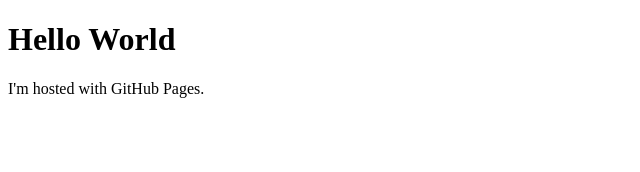
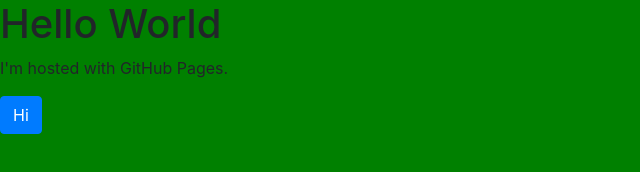
Before and after one commit to lekiy/WebPortfolio, a plain HTML site: page index.html in a window 1280 px wide. Shown: the whole page, without its empty margins (0-640 px from the left). Drawn offline with nearby package versions, Linux system fonts and the light colour scheme.

Commit message:
Added Bootstrap

```diff
--- a/index.html
+++ b/index.html
@@ -1,7 +1,16 @@
 <!DOCTYPE html>
 <html>
-<body>
-<h1>Hello World</h1>
-<p>I'm hosted with GitHub Pages.</p>
-</body>
+    <head>
+
+        <link rel="stylesheet" type="text/css" href="node_modules/bootstrap/dist/css/bootstrap.min.css">
+        <link rel="stylesheet" href="main.css">
+        <script src="main.js"></script>
+    </head>
+    <body>
+        <h1>Hello World</h1>
+        <p>I'm hosted with GitHub Pages.</p>
+        <button class="btn btn-primary">Hi</button>
+
+        <script src="node_modules/bootstrap/dist/js/bootstrap.min.js"></script>
+    </body>
 </html>
--- /dev/null
+++ b/main.css
@@ -0,0 +1,5 @@
+
+
+body{
+    background-color: green;
+}
--- /dev/null
+++ b/main.js
@@ -0,0 +1,4 @@
+
+function testJavascript(){
+    document.getElementById("javascript").innerHTML = "hello this is javascript";
+}
```
Also changed, not shown: 1 other file.
